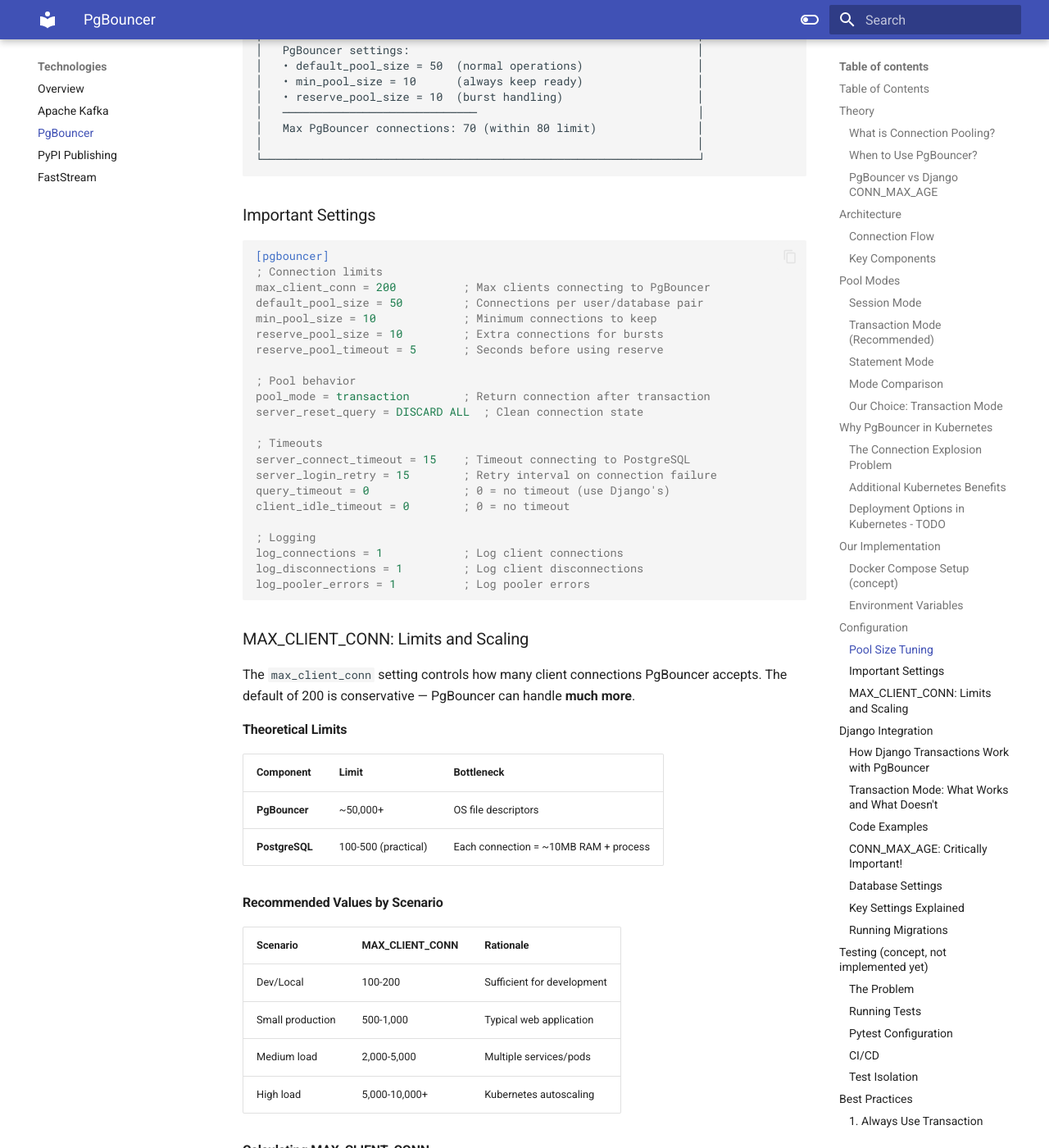
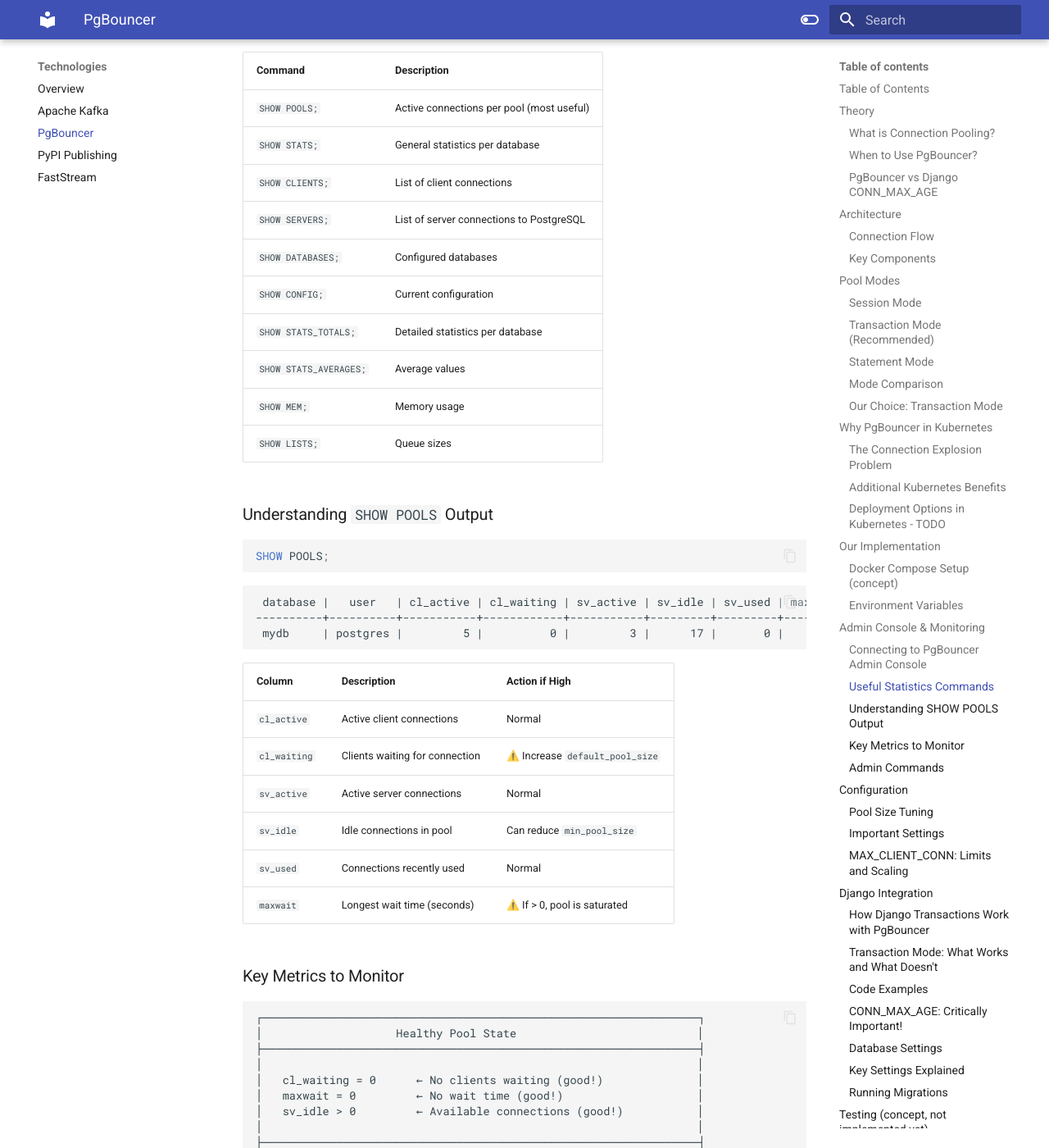
Before and after one commit to smartguy-coder/PrototypeHighlyLoadedDistributedService, an MkDocs documentation site: the page built from documentation/docs/technologies/pgbouncer.md, in a window 1280 px wide and 1400 px high, scrolled down 9688 px. Shown: the whole window at 82% size. Built offline with MkDocs 1.6.1 and Material for MkDocs 9.7.7, drawn with Linux system fonts in a browser that asks for light colours; some of the changed text lies outside the part shown.

Commit message:
connection to pgbouncer stat

````diff
--- a/documentation/docs/technologies/pgbouncer.md
+++ b/documentation/docs/technologies/pgbouncer.md
@@ -11,9 +11,10 @@
 3. [Pool Modes](#pool-modes)
 4. [Why PgBouncer in Kubernetes](#why-pgbouncer-in-kubernetes)
 5. [Our Implementation](#our-implementation)
-6. [Configuration](#configuration)
-7. [Django Integration](#django-integration)
-8. [Best Practices](#best-practices)
+6. [Admin Console & Monitoring](#admin-console--monitoring)
+7. [Configuration](#configuration)
+8. [Django Integration](#django-integration)
+9. [Best Practices](#best-practices)
 
 ---
 
@@ -373,6 +374,93 @@
 | `MIN_POOL_SIZE` | Minimum pool size | 10 |
 | `RESERVE_POOL_SIZE` | Reserve connections | 10 |
 | `SERVER_RESET_QUERY` | Query to reset connection | DISCARD ALL |
+
+---
+
+## Admin Console & Monitoring
+
+### Connecting to PgBouncer Admin Console
+
+PgBouncer has a built-in admin console accessible via the special `pgbouncer` database.
+
+```bash
+# From host machine
+psql -h localhost -p 6432 -U postgres pgbouncer
+# Password: postgres
+
+# Or from inside the container
+docker exec -it pgbouncer psql -h 127.0.0.1 -p 6432 -U postgres pgbouncer
+```
+
+### Useful Statistics Commands
+
+| Command | Description |
+|---------|-------------|
+| `SHOW POOLS;` | Active connections per pool (most useful) |
+| `SHOW STATS;` | General statistics per database |
+| `SHOW CLIENTS;` | List of client connections |
+| `SHOW SERVERS;` | List of server connections to PostgreSQL |
+| `SHOW DATABASES;` | Configured databases |
+| `SHOW CONFIG;` | Current configuration |
+| `SHOW STATS_TOTALS;` | Detailed statistics per database |
+| `SHOW STATS_AVERAGES;` | Average values |
+| `SHOW MEM;` | Memory usage |
+| `SHOW LISTS;` | Queue sizes |
+
+### Understanding `SHOW POOLS` Output
+
+```sql
+SHOW POOLS;
+```
+
+```
+ database |   user   | cl_active | cl_waiting | sv_active | sv_idle | sv_used | maxwait
+----------+----------+-----------+------------+-----------+---------+---------+---------
+ mydb     | postgres |         5 |          0 |         3 |      17 |       0 |       0
+```
+
+| Column | Description | Action if High |
+|--------|-------------|----------------|
+| `cl_active` | Active client connections | Normal |
+| `cl_waiting` | Clients waiting for connection | ⚠️ Increase `default_pool_size` |
+| `sv_active` | Active server connections | Normal |
+| `sv_idle` | Idle connections in pool | Can reduce `min_pool_size` |
+| `sv_used` | Connections recently used | Normal |
+| `maxwait` | Longest wait time (seconds) | ⚠️ If > 0, pool is saturated |
+
+### Key Metrics to Monitor
+
+```
+┌─────────────────────────────────────────────────────────────────┐
+│                    Healthy Pool State                           │
+├─────────────────────────────────────────────────────────────────┤
+│                                                                 │
+│   cl_waiting = 0      ← No clients waiting (good!)              │
+│   maxwait = 0         ← No wait time (good!)                    │
+│   sv_idle > 0         ← Available connections (good!)           │
+│                                                                 │
+├─────────────────────────────────────────────────────────────────┤
+│                    Pool Under Pressure                          │
+├─────────────────────────────────────────────────────────────────┤
+│                                                                 │
+│   cl_waiting > 0      ← Clients waiting for connection          │
+│   maxwait > 1         ← Wait time accumulating                  │
+│   sv_idle = 0         ← No available connections                │
+│                                                                 │
+│   ⚠️ Action: Increase default_pool_size or reduce load         │
+│                                                                 │
+└─────────────────────────────────────────────────────────────────┘
+```
+
+### Admin Commands
+
+| Command | Description |
+|---------|-------------|
+| `RELOAD;` | Reload configuration (pgbouncer.ini) |
+| `PAUSE <db>;` | Pause connections to database |
+| `RESUME <db>;` | Resume connections |
+| `KILL <db>;` | Kill all connections to database |
+| `SHUTDOWN;` | Graceful shutdown |
 
 ---
 
````
